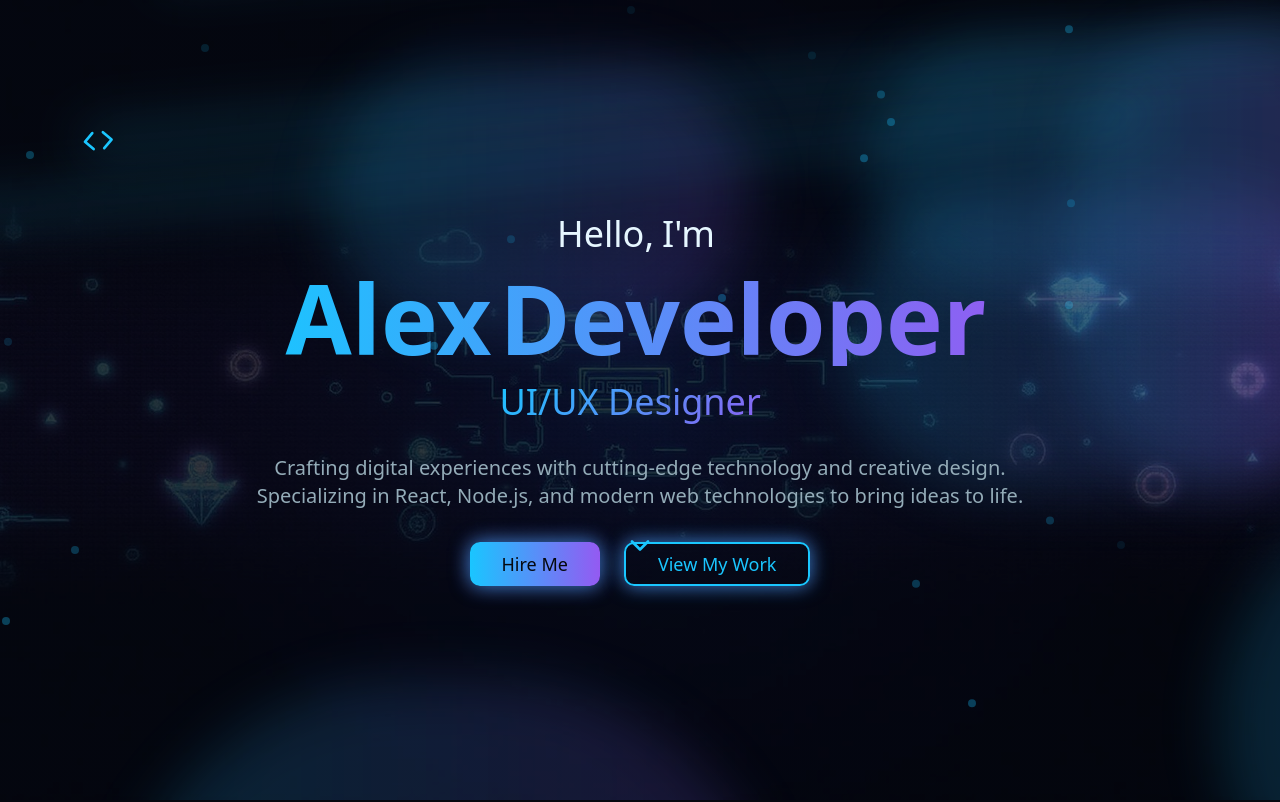
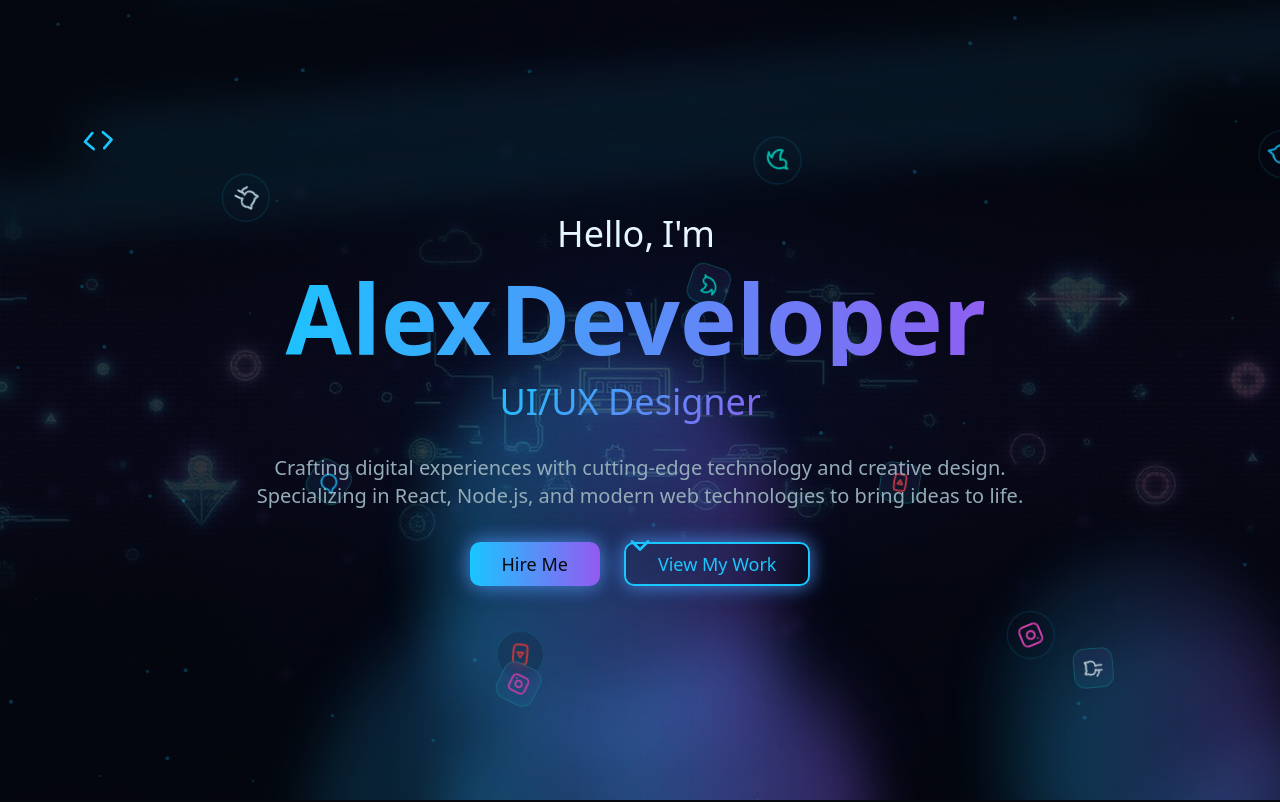
Before and after one commit to kaveen-git12/neo-glitch-showcase, a React (Vite) app: page / in a window 1280 px wide. Shown: the top 802 px of the page. Built offline with nearby package versions, Linux system fonts and the light colour scheme.

Commit message:
Add spinning social media icons
Add spinning logos for YouTube, GitHub, Twitter, WhatsApp, and Instagram around the page. Ensure particles are distributed across the entire page.

```diff
--- a/src/components/AnimatedBackground.tsx
+++ b/src/components/AnimatedBackground.tsx
@@ -1,13 +1,22 @@
 import { motion } from "framer-motion";
+import { Github, Youtube, Twitter, Instagram, MessageCircle } from "lucide-react";
 
 export const AnimatedBackground = () => {
+  const socialIcons = [
+    { Icon: Github, color: "text-foreground" },
+    { Icon: Youtube, color: "text-destructive" },
+    { Icon: Twitter, color: "text-neon-teal" },
+    { Icon: Instagram, color: "text-neon-pink" },
+    { Icon: MessageCircle, color: "text-neon-blue" }, // WhatsApp
+  ];
+
   return (
-    <div className="absolute inset-0 overflow-hidden">
+    <div className="fixed inset-0 overflow-hidden pointer-events-none z-0">
       {/* Gradient mesh background */}
       <div className="absolute inset-0 bg-mesh" />
 
       {/* Floating orbs */}
-      {[...Array(6)].map((_, i) => (
+      {[...Array(8)].map((_, i) => (
         <motion.div
           key={i}
           className="absolute rounded-full bg-gradient-to-r from-primary/20 to-secondary/20 blur-xl"
@@ -18,37 +27,149 @@ export const AnimatedBackground = () => {
             top: `${Math.random() * 100}%`,
           }}
           animate={{
-            x: [0, Math.random() * 100 - 50],
-            y: [0, Math.random() * 100 - 50],
+            x: [0, Math.random() * 200 - 100],
+            y: [0, Math.random() * 200 - 100],
             scale: [1, 1.2, 1],
           }}
           transition={{
-            duration: Math.random() * 10 + 10,
+            duration: Math.random() * 15 + 15,
             repeat: Infinity,
             ease: "easeInOut",
           }}
         />
       ))}
 
-      {/* Animated particles */}
-      {[...Array(20)].map((_, i) => (
+      {/* Moving particles across entire page */}
+      {[...Array(50)].map((_, i) => (
         <motion.div
           key={`particle-${i}`}
-          className="absolute w-2 h-2 bg-primary/40 rounded-full"
+          className="absolute w-1 h-1 bg-primary/30 rounded-full"
           style={{
             left: `${Math.random() * 100}%`,
             top: `${Math.random() * 100}%`,
           }}
           animate={{
-            y: [0, -100, 0],
+            x: [0, Math.random() * 400 - 200],
+            y: [0, Math.random() * 400 - 200],
             opacity: [0, 1, 0],
+            scale: [0, 1, 0],
           }}
           transition={{
-            duration: Math.random() * 3 + 2,
+            duration: Math.random() * 8 + 5,
             repeat: Infinity,
-            delay: Math.random() * 2,
+            delay: Math.random() * 3,
+            ease: "easeInOut",
           }}
         />
+      ))}
+
+      {/* Floating particles with different patterns */}
+      {[...Array(30)].map((_, i) => (
+        <motion.div
+          key={`floating-${i}`}
+          className="absolute w-2 h-2 bg-secondary/25 rounded-full blur-sm"
+          style={{
+            left: `${Math.random() * 100}%`,
+            top: `${Math.random() * 100}%`,
+          }}
+          animate={{
+            x: [0, Math.random() * 300 - 150, 0],
+            y: [0, Math.random() * 300 - 150, 0],
+            opacity: [0.2, 0.8, 0.2],
+          }}
+          transition={{
+            duration: Math.random() * 12 + 8,
+            repeat: Infinity,
+            delay: Math.random() * 4,
+            ease: "linear",
+          }}
+        />
+      ))}
+
+      {/* Spinning social media icons */}
+      {socialIcons.map((social, i) => (
+        <motion.div
+          key={`social-${i}`}
+          className="absolute pointer-events-auto cursor-pointer"
+          style={{
+            left: `${15 + i * 20}%`,
+            top: `${20 + (i % 2) * 60}%`,
+          }}
+          animate={{
+            rotate: 360,
+            x: [0, 50, -50, 0],
+            y: [0, -30, 30, 0],
+          }}
+          transition={{
+            rotate: {
+              duration: 20 + i * 5,
+              repeat: Infinity,
+              ease: "linear",
+            },
+            x: {
+              duration: 15 + i * 3,
+              repeat: Infinity,
+              ease: "easeInOut",
+            },
+            y: {
+              duration: 12 + i * 2,
+              repeat: Infinity,
+              ease: "easeInOut",
+            },
+          }}
+          whileHover={{
+            scale: 1.3,
+            rotate: 180,
+            transition: { duration: 0.3 }
+          }}
+        >
+          <div className="w-12 h-12 bg-card/20 backdrop-blur-sm rounded-full flex items-center justify-center border border-primary/20 hover:border-primary/50 transition-all duration-300">
+            <social.Icon className={`w-6 h-6 ${social.color}`} />
+          </div>
+        </motion.div>
+      ))}
+
+      {/* Additional spinning icons in different positions */}
+      {socialIcons.map((social, i) => (
+        <motion.div
+          key={`social-alt-${i}`}
+          className="absolute pointer-events-auto cursor-pointer"
+          style={{
+            right: `${10 + i * 15}%`,
+            bottom: `${15 + (i % 3) * 25}%`,
+          }}
+          animate={{
+            rotate: -360,
+            x: [0, -40, 40, 0],
+            y: [0, 25, -25, 0],
+          }}
+          transition={{
+            rotate: {
+              duration: 25 + i * 4,
+              repeat: Infinity,
+              ease: "linear",
+            },
+            x: {
+              duration: 18 + i * 2,
+              repeat: Infinity,
+              ease: "easeInOut",
+            },
+            y: {
+              duration: 14 + i * 3,
+              repeat: Infinity,
+              ease: "easeInOut",
+            },
+          }}
+          whileHover={{
+            scale: 1.4,
+            rotate: -180,
+            transition: { duration: 0.3 }
+          }}
+        >
+          <div className="w-10 h-10 bg-gradient-to-r from-primary/10 to-secondary/10 backdrop-blur-sm rounded-lg flex items-center justify-center border border-accent/30 hover:border-accent/70 transition-all duration-300">
+            <social.Icon className={`w-5 h-5 ${social.color}`} />
+          </div>
+        </motion.div>
       ))}
     </div>
   );
--- a/src/pages/Portfolio.tsx
+++ b/src/pages/Portfolio.tsx
@@ -3,15 +3,19 @@ import { AboutSection } from "@/components/sections/AboutSection";
 import { ProjectsSection } from "@/components/sections/ProjectsSection";
 import { ContactSection } from "@/components/sections/ContactSection";
 import { SocialSection } from "@/components/sections/SocialSection";
+import { AnimatedBackground } from "@/components/AnimatedBackground";
 
 const Portfolio = () => {
   return (
-    <div className="min-h-screen bg-background overflow-x-hidden">
-      <HeroSection />
-      <AboutSection />
-      <ProjectsSection />
-      <ContactSection />
-      <SocialSection />
+    <div className="min-h-screen bg-background overflow-x-hidden relative">
+      <AnimatedBackground />
+      <div className="relative z-10">
+        <HeroSection />
+        <AboutSection />
+        <ProjectsSection />
+        <ContactSection />
+        <SocialSection />
+      </div>
 
       {/* Footer */}
       <footer className="py-8 px-4 border-t border-border/50 bg-card/30 backdrop-blur-sm">
```
